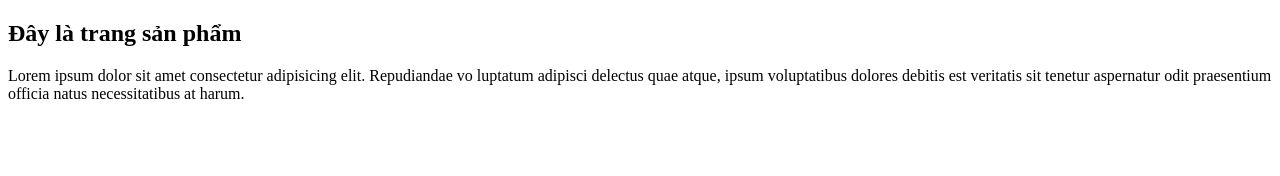
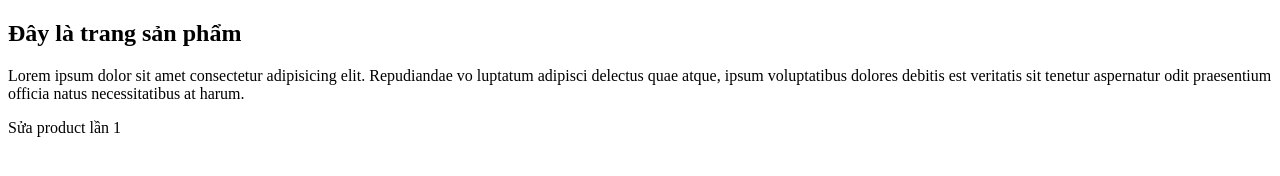
Before and after one commit to LyUyLuong/hoc-git, a plain HTML site: page product.html in a window 1280 px wide. Drawn offline with Linux system fonts and the light colour scheme.

Commit message:
Upgrade product lan 1

```diff
--- a/product.html
+++ b/product.html
@@ -11,5 +11,6 @@
     consectetur adipisicing elit. Repudiandae vo
     luptatum adipisci delectus quae atque, ipsum voluptatibus dolores debitis est veritatis sit tenetur
     aspernatur odit praesentium officia natus necessitatibus at harum.</p>
+    <p>Sửa product lần 1</p>
 </body>
 </html>
```
